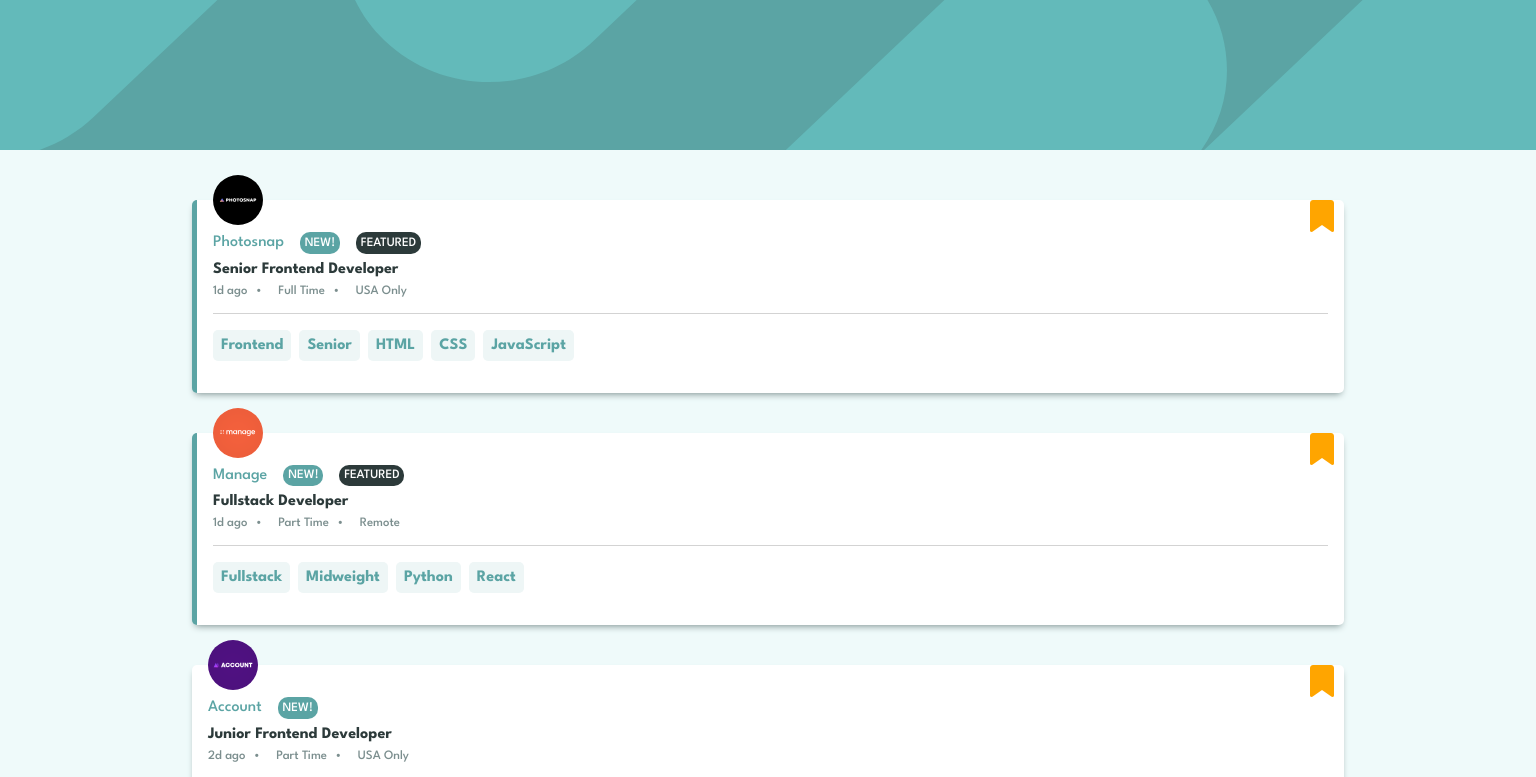
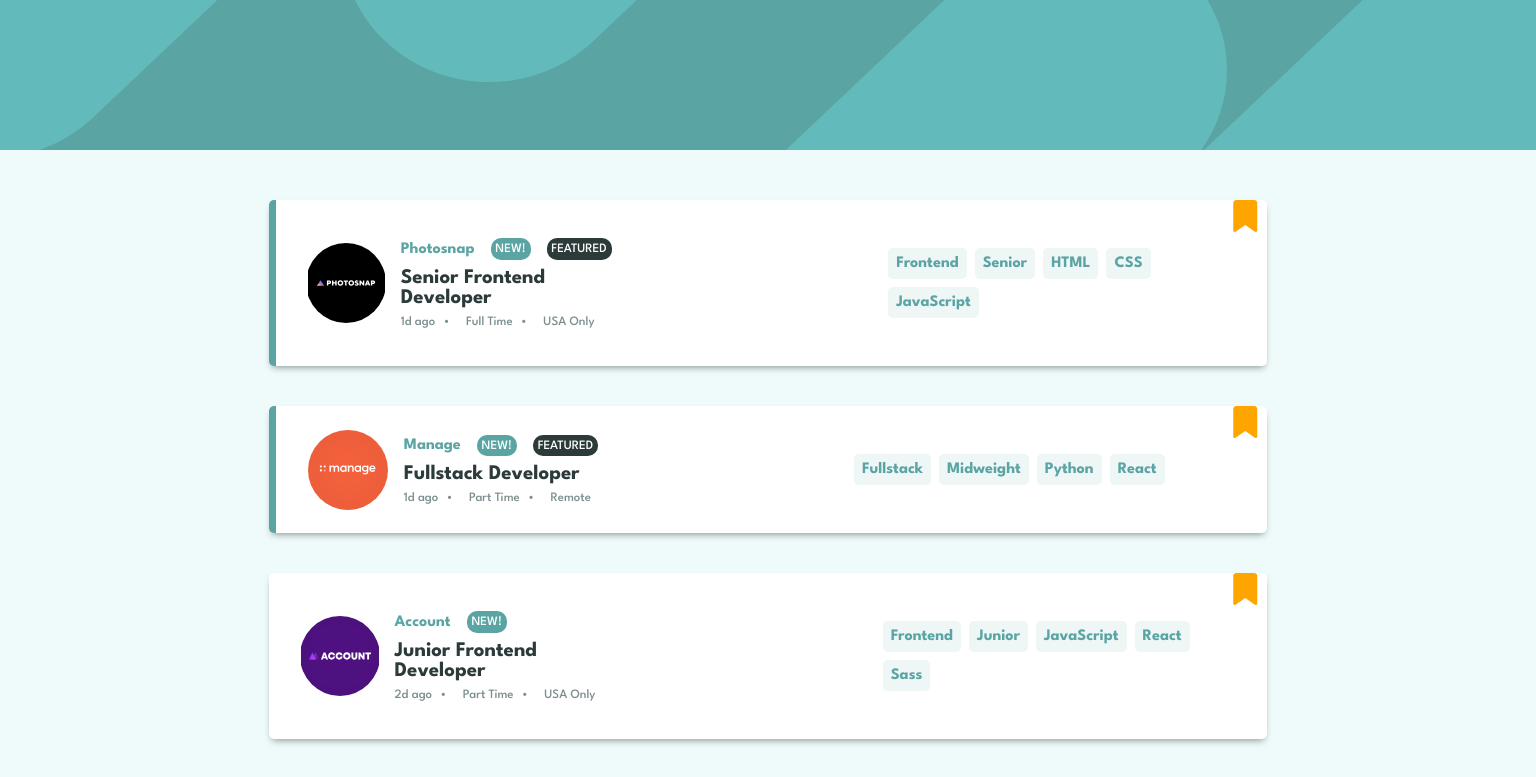
Before and after one commit to dev-jLagunas/job-listings, an Angular app: page / in a window 1536 px wide. Shown: the top 777 px of the page. Built offline with nearby package versions, Linux system fonts and the light colour scheme.

Commit message:
Do CSS refactoring

```diff
--- a/src/app/app.component.scss
+++ b/src/app/app.component.scss
@@ -11,6 +11,16 @@ $light-grayish-cyan-filter-tablets: hsl(180, 31%, 95%);
 $dark-grayish-cyan: hsl(180, 8%, 52%);
 $very-dark-grayish-cyan: hsl(180, 14%, 20%);
 
+// Spacing
+$spacing-sm: 0.5rem;
+$spacing-reg: 1rem;
+$spacing-lg: 2rem;
+
+// Font Sizes
+$font-sm: 0.8rem;
+$font-reg: 1rem;
+$font-lg: 2rem;
+
 /************************************************
 - Project Styles - Mobile First - Up to 768px -
 **************************************************/
@@ -21,6 +31,7 @@ $very-dark-grayish-cyan: hsl(180, 14%, 20%);
   height: max-content;
   background-color: $light-grayish-cyan-background;
   position: relative;
+  padding-bottom: 5rem;
 
   //Top banner SVG
   .svg-banner {
@@ -46,27 +57,35 @@ $very-dark-grayish-cyan: hsl(180, 14%, 20%);
   background-color: white;
   box-shadow: 0px 4px 7px -3px $dark-grayish-cyan;
   border-radius: 5px;
-  padding-inline: 1rem;
+  padding-inline: $spacing-reg;
   display: flex;
   flex-direction: column;
-  gap: 1rem;
+  gap: $spacing-reg;
 
   //Add margin to first child only
   &:first-child {
     margin-top: 200px;
   }
 
-  /*****************************************************
-  - Project Styles - Media Query - Starting from 768px -
-  ******************************************************/
+  //Media Query - Starting From 768px
   @media screen and (min-width: 768px) {
     width: 75%;
+  }
+
+  //Media Query - Starting From 1440px
+  @media screen and (min-width: 1440px) {
+    width: 65%;
+    flex-direction: row;
+    justify-content: start;
+    align-items: center;
+    padding-inline: $spacing-lg;
+    padding-block: $spacing-reg;
   }
 }
 
 // Featured Job Specific Style
 .featured-job {
-  border-left: 5px solid $desaturated-dark-cyan;
+  border-left: 7px solid $desaturated-dark-cyan;
 }
 
 // Wrapper Styles - wrappers are used purely for styling/layout purposes to meet design requirements;
@@ -76,33 +95,52 @@ $very-dark-grayish-cyan: hsl(180, 14%, 20%);
   width: 50px;
   position: absolute;
   top: -25px;
+
+  //Media Query - Starting From 1440px
+  @media screen and (min-width: 1440px) {
+    position: static;
+    height: 80px;
+    width: 80px;
+  }
 }
 
 .job-desc-wrapper {
-  margin-top: 2rem;
+  margin-top: $spacing-lg;
   display: flex;
   flex-direction: column;
-  gap: 0.5rem;
+  gap: $spacing-sm;
+
+  //Media Query - Starting From 1440px
+  @media screen and (min-width: 1440px) {
+    margin-top: 0;
+    padding-right: 15rem;
+  }
 }
 
 .job-desc-header-wrapper {
   display: flex;
   justify-content: start;
   align-items: center;
-  gap: 1rem;
+  gap: $spacing-reg;
 }
 
 .job-desc-footer-wrapper {
   display: flex;
   justify-content: start;
-  gap: 1rem;
-  padding-bottom: 1rem;
+  gap: $spacing-reg;
+  padding-bottom: $spacing-reg;
   border-bottom: 1px solid lightgrey;
+
+  //Media Query - Starting From 1440px
+  @media screen and (min-width: 1440px) {
+    padding-bottom: 0;
+    border-bottom: none;
+  }
 }
 
 .job-desc-footer-wrapper p:not(:last-child)::after {
   content: "•";
-  margin-left: 0.5rem;
+  margin-left: $spacing-sm;
   position: relative;
   top: 0.01rem;
 }
@@ -110,8 +148,13 @@ $very-dark-grayish-cyan: hsl(180, 14%, 20%);
 .job-details-wrapper {
   display: flex;
   flex-wrap: wrap;
-  gap: 0.5rem;
-  margin-bottom: 2rem;
+  gap: $spacing-sm;
+  margin-bottom: $spacing-lg;
+
+  //Media Query - Starting From 1440px
+  @media screen and (min-width: 1440px) {
+    margin-top: $spacing-lg;
+  }
 }
 
 //Btn Styles
@@ -137,20 +180,20 @@ $very-dark-grayish-cyan: hsl(180, 14%, 20%);
 }
 
 .bookmark-icon {
-  font-size: 2rem;
+  font-size: $font-lg;
   color: orange;
 }
 
 //Font Styles
 .company-name {
   color: $desaturated-dark-cyan;
-  font-weight: 400;
+  font-weight: 700;
 }
 
 .job-new,
 .job-featured {
   color: white;
-  font-size: 0.8rem;
+  font-size: $font-sm;
   padding: 0.3rem 0.3rem;
   border-radius: 10px;
 }
@@ -165,7 +208,7 @@ $very-dark-grayish-cyan: hsl(180, 14%, 20%);
 }
 
 .job-position {
-  font-size: 1rem;
+  font-size: $font-reg;
   color: $very-dark-grayish-cyan;
 
   //Hover Styles
@@ -173,18 +216,23 @@ $very-dark-grayish-cyan: hsl(180, 14%, 20%);
     color: $desaturated-dark-cyan;
     cursor: pointer;
   }
+
+  //Media Query - Starting From 1440px
+  @media screen and (min-width: 1440px) {
+    font-size: 1.3rem;
+  }
 }
 
 .job-desc-detail {
   color: $dark-grayish-cyan;
-  font-size: 0.8rem;
+  font-size: $font-sm;
 }
 
 .job-attribute {
   background-color: $light-grayish-cyan-filter-tablets;
   color: $desaturated-dark-cyan;
   font-weight: 700;
-  padding: 0.5rem 0.5rem;
+  padding: $spacing-sm $spacing-sm;
   border-radius: 5px;
 
   //Hover Styles
@@ -193,4 +241,9 @@ $very-dark-grayish-cyan: hsl(180, 14%, 20%);
     background-color: $desaturated-dark-cyan;
     color: white;
   }
+
+  //Media Query - Starting From 1440px
+  @media screen and (min-width: 1440px) {
+    height: max-content;
+  }
 }
```
